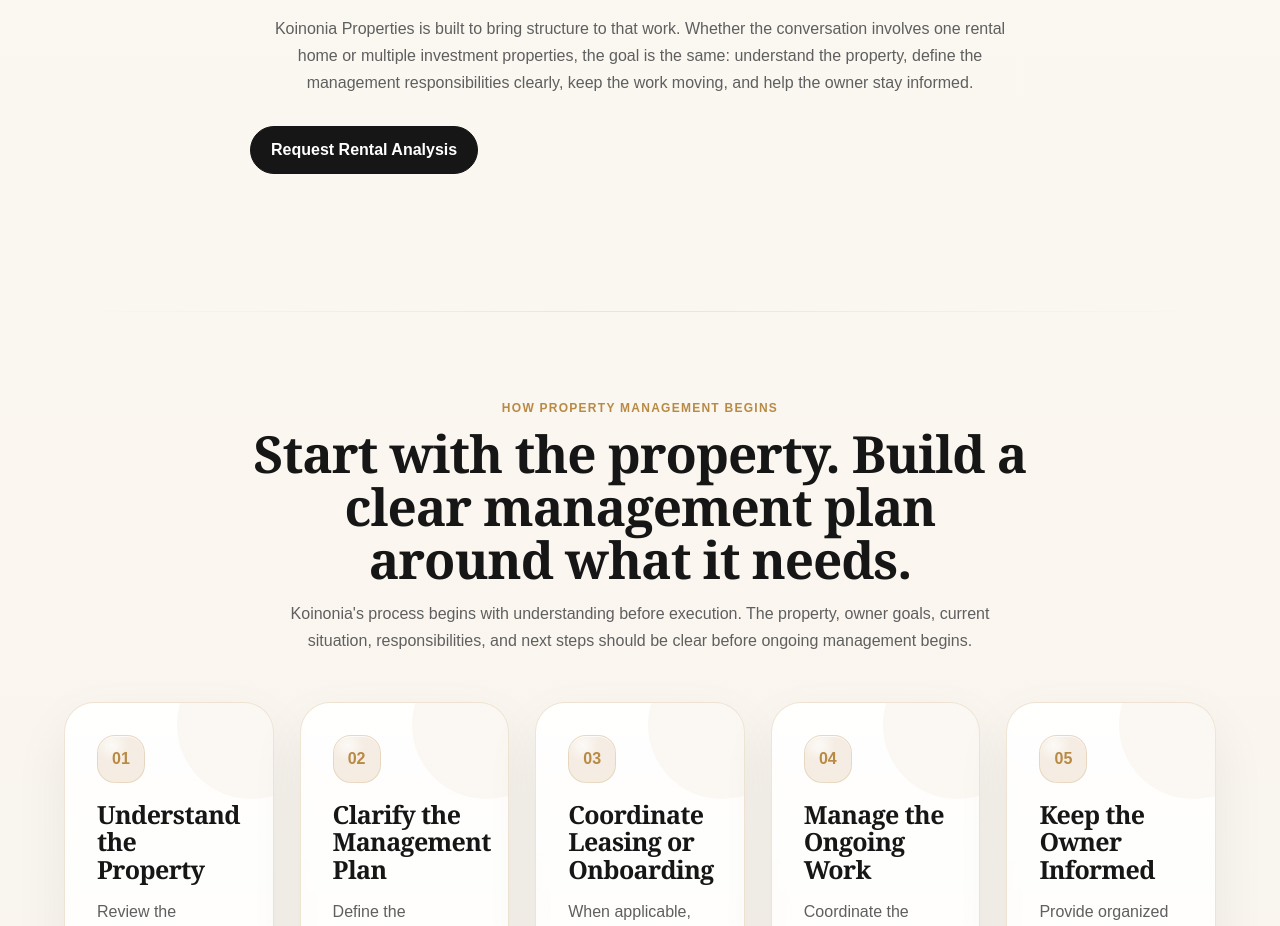
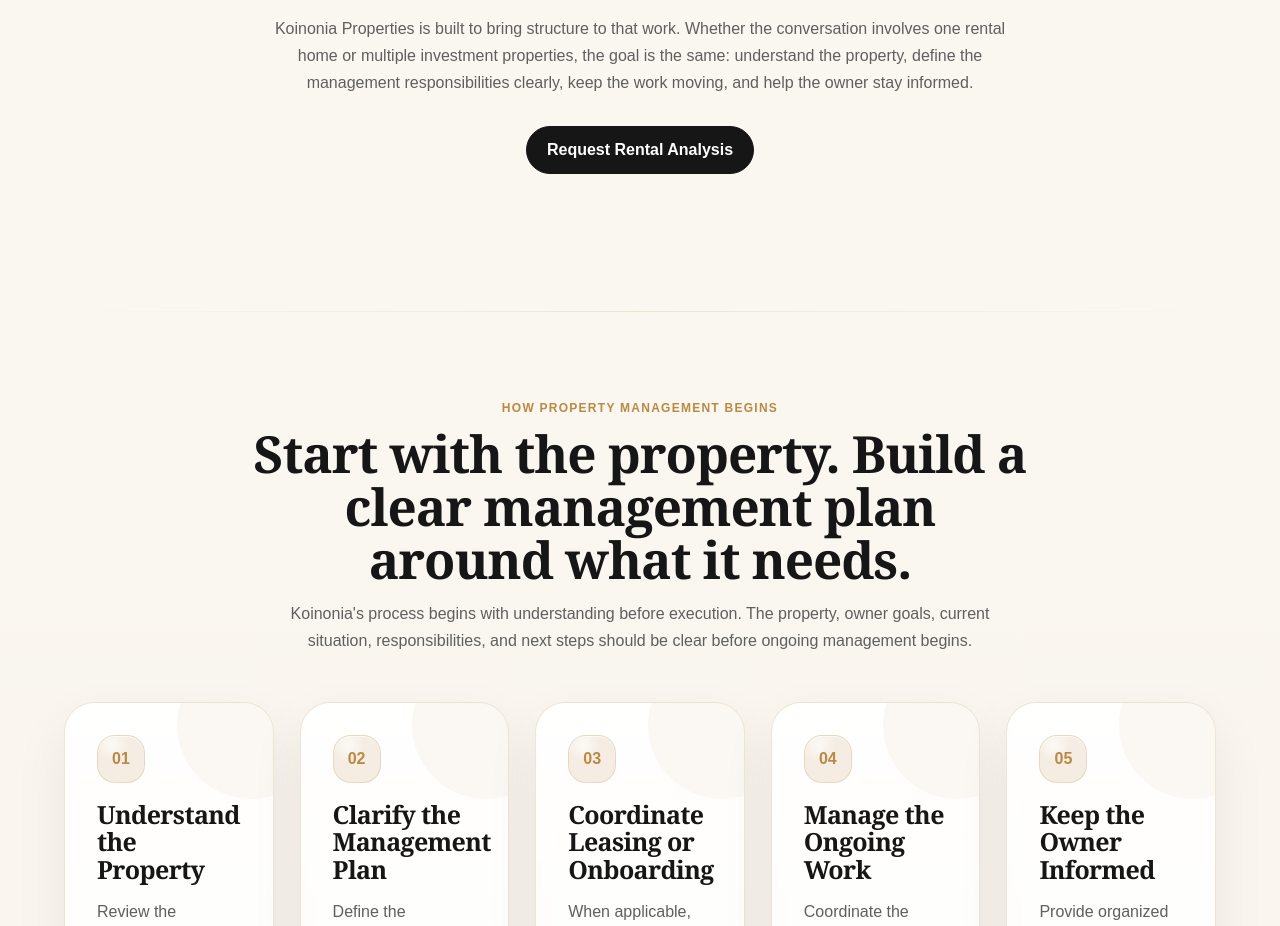
Before and after one commit to KoinoniaTransactions/Reynalds-OS, a Next.js app in the folder apps/properties-web/: page / in a window 1280 px wide. Shown: the part 4180-5106 px from the top of the page. Built offline with nearby package versions, Linux system fonts and the light colour scheme; no server answers.

Commit message:
fix(properties): center owner Home CTA

```diff
--- a/apps/properties-web/components/site/PageAssemblies/KoinoniaProperties.tsx
+++ b/apps/properties-web/components/site/PageAssemblies/KoinoniaProperties.tsx
@@ -323,7 +323,7 @@ export function KoinoniaProperties() {
             <p className="koinonia-copy">
               Koinonia Properties is built to bring structure to that work. Whether the conversation involves one rental home or multiple investment properties, the goal is the same: understand the property, define the management responsibilities clearly, keep the work moving, and help the owner stay informed.
             </p>
-            <div className="koinonia-actions">
+            <div className="koinonia-actions" style={{ justifyContent: "center" }}>
               <a className="koinonia-button primary" href="/rental-analysis">
                 Request Rental Analysis
               </a>
```
